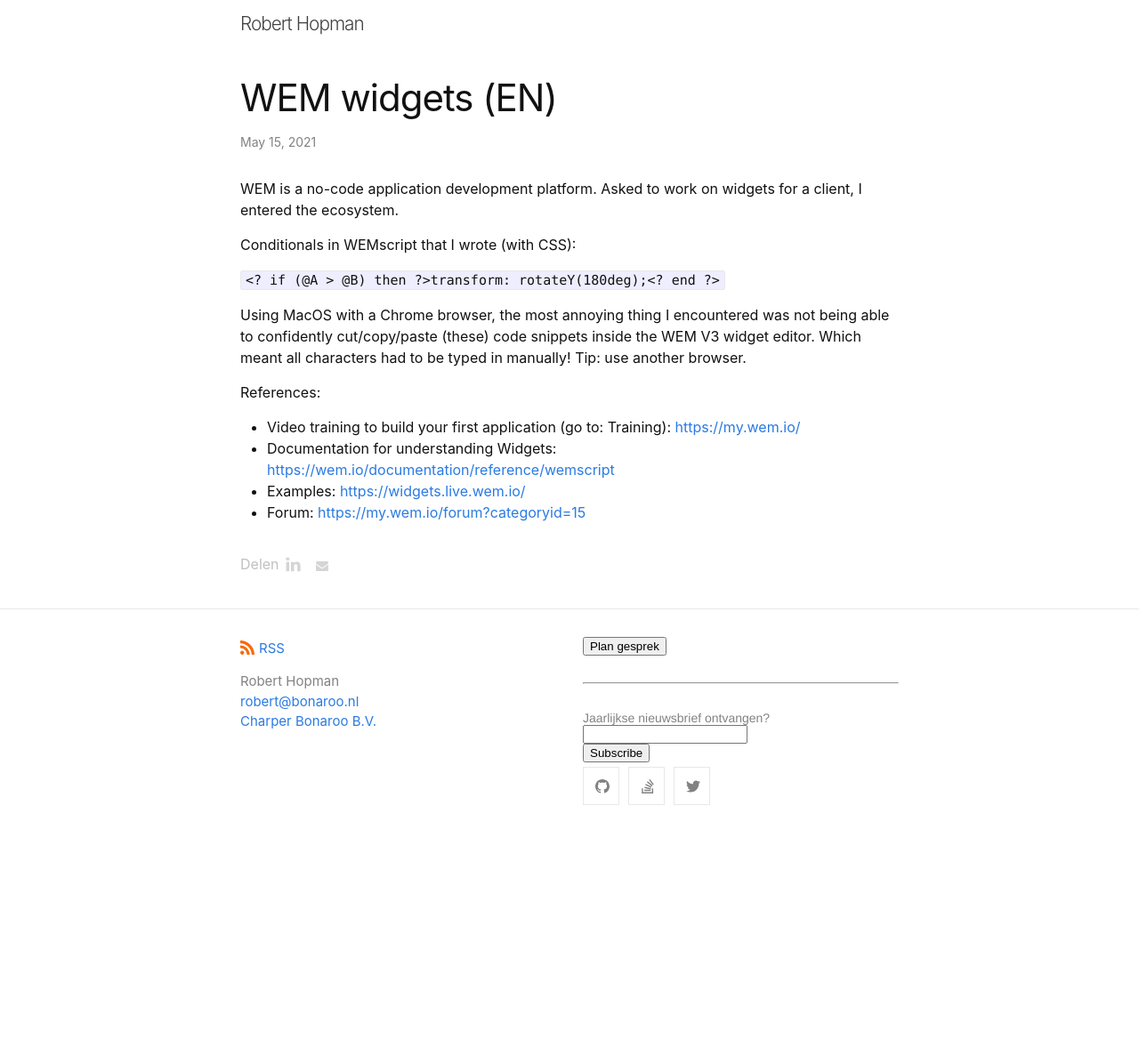
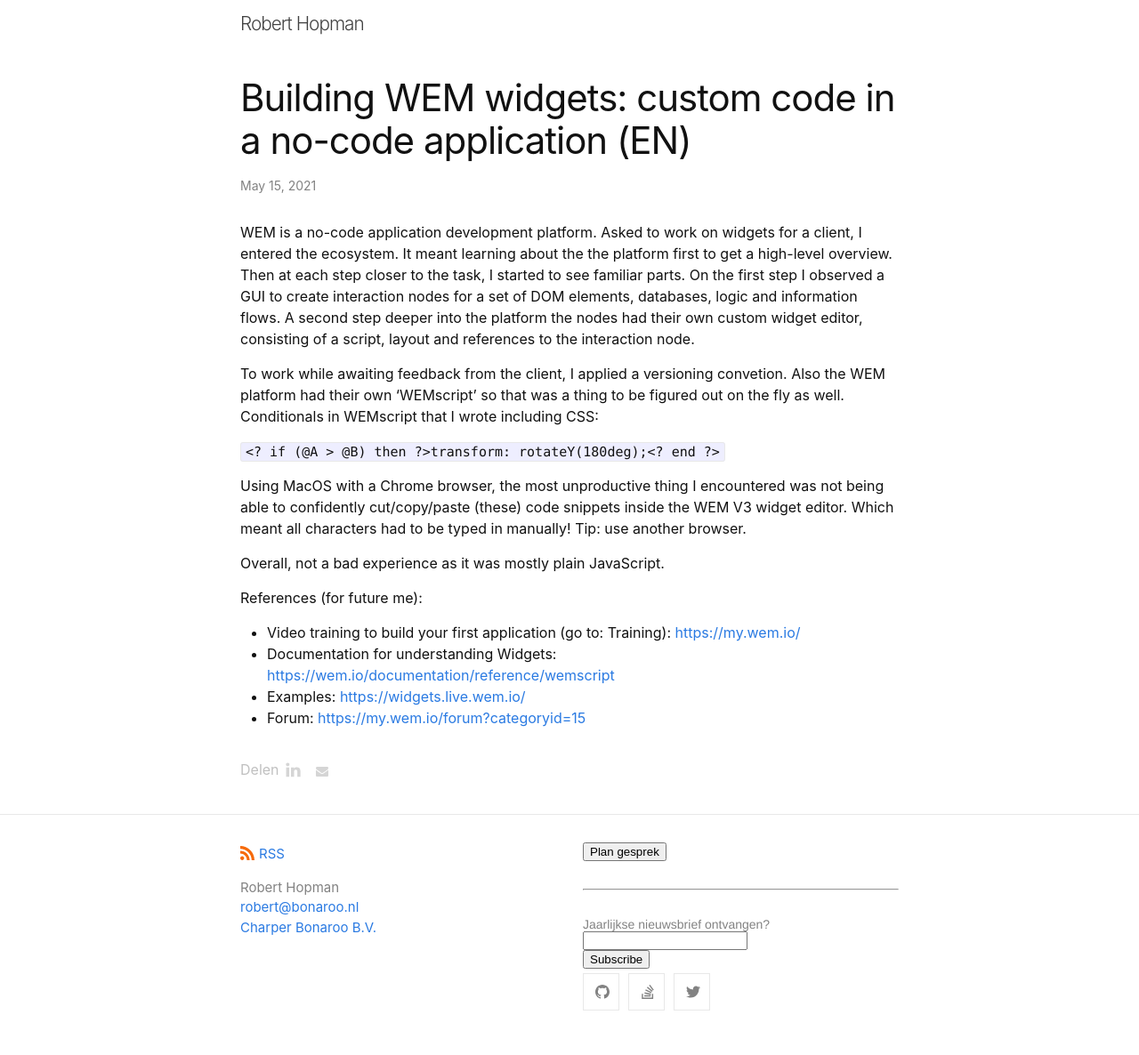
Before and after one commit to roberthopman/roberthopman.github.io, a Jekyll site: the page built from _posts/2021-05-15-wem-widgets-en.md, in a window 1280 px wide. Shown: the whole page at 89% size. Built offline with Jekyll 4.4.1, drawn with Linux system fonts in a browser that asks for light colours; comment, search, counter and statistics services are not loaded; before the commit the page ends 955 px from its top, so only the background shows below that.

Commit message:
Add editing

```diff
--- a/_posts/2021-05-15-wem-widgets-en.md
+++ b/_posts/2021-05-15-wem-widgets-en.md
@@ -1,17 +1,19 @@
 ---
 layout: post
-title:  "WEM widgets (EN)"
+title:  "Building WEM widgets: custom code in a no-code application (EN)"
 ---
 
-WEM is a no-code application development platform. Asked to work on widgets for a client, I entered the ecosystem.
+WEM is a no-code application development platform. Asked to work on widgets for a client, I entered the ecosystem. It meant learning about the the platform first to get a high-level overview. Then at each step closer to the task, I started to see familiar parts. On the first step I observed a GUI to create interaction nodes for a set of DOM elements, databases, logic and information flows. A second step deeper into the platform the nodes had their own custom widget editor, consisting of a script, layout and references to the interaction node.
 
-Conditionals in WEMscript that I wrote (with CSS):
+To work while awaiting feedback from the client, I applied a versioning convetion. Also the WEM platform had their own 'WEMscript' so that was a thing to be figured out on the fly as well. Conditionals in WEMscript that I wrote including CSS:
 
 `<? if (@A > @B) then ?>transform: rotateY(180deg);<? end ?>`
 
-Using MacOS with a Chrome browser, the most annoying thing I encountered was not being able to confidently cut/copy/paste (these) code snippets inside the WEM V3 widget editor. Which meant all characters had to be typed in manually! Tip: use another browser.
+Using MacOS with a Chrome browser, the most unproductive thing I encountered was not being able to confidently cut/copy/paste (these) code snippets inside the WEM V3 widget editor. Which meant all characters had to be typed in manually! Tip: use another browser.
 
-References:
+Overall, not a bad experience as it was mostly plain JavaScript.
+
+References (for future me):
 - Video training to build your first application (go to: Training): <https://my.wem.io/>
 - Documentation for understanding Widgets: <https://wem.io/documentation/reference/wemscript>
 - Examples: <https://widgets.live.wem.io/>
```
